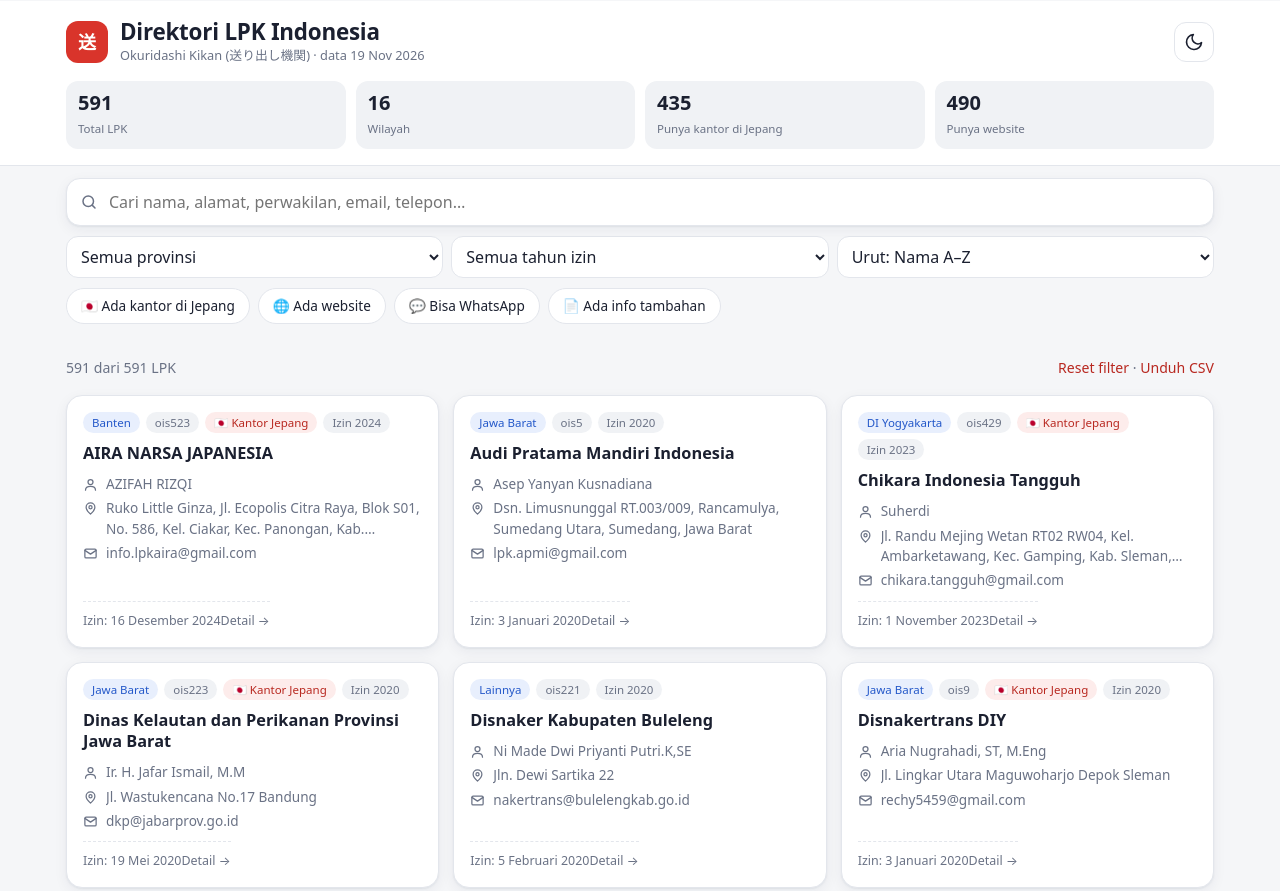
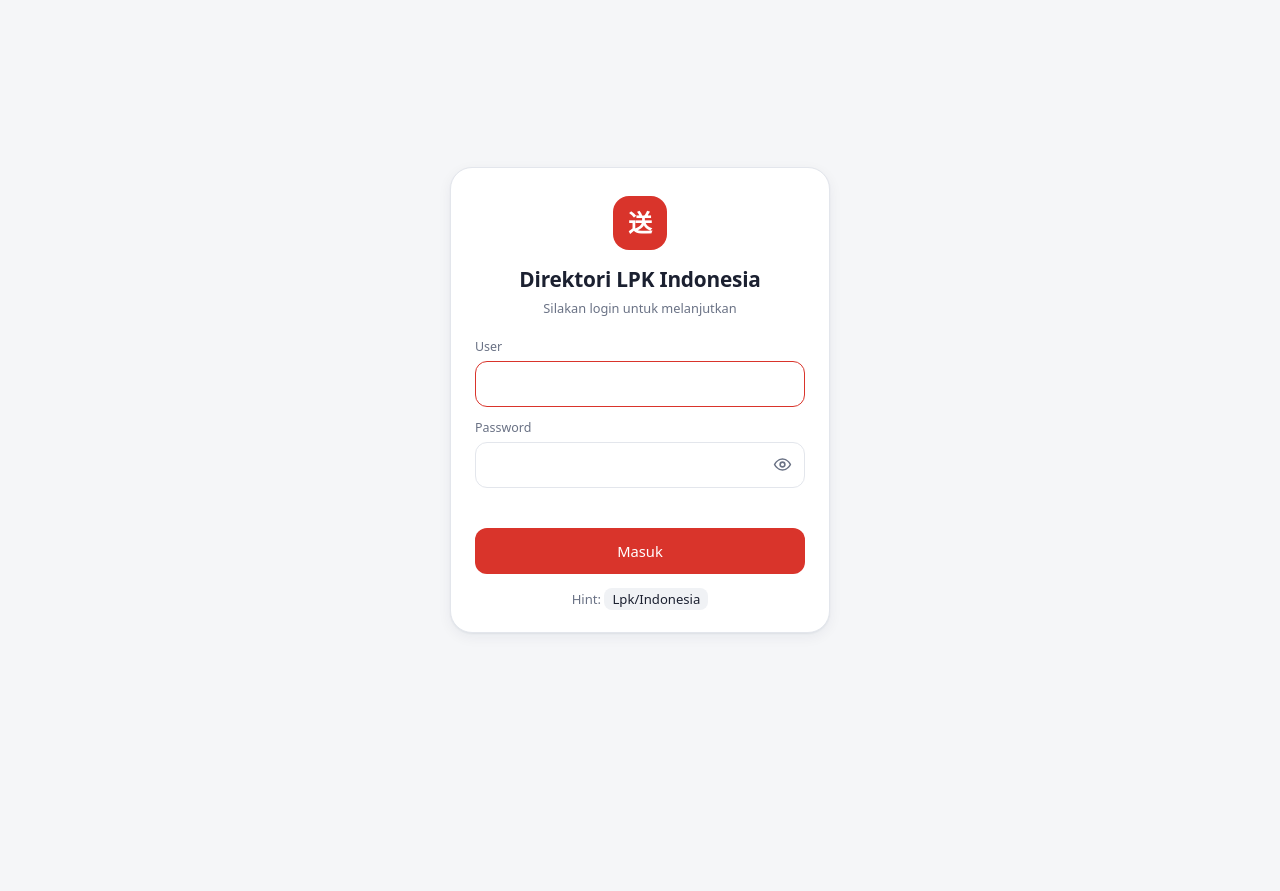
Before and after one commit to ogg-id/okuridashi, a plain HTML site: page index.html in a window 1280 px wide. Shown: the top 891 px of the page. After the commit the page ends 800 px from the top, so only its background shows below. Drawn offline with Linux system fonts and the light colour scheme.

Commit message:
Update index.html

```diff
--- a/index.html
+++ b/index.html
@@ -138,6 +138,39 @@ select{
 .plink{color:var(--accent-text);text-decoration:none}
 .plink:hover{text-decoration:underline}
 
+.login{
+  position:fixed;inset:0;z-index:100;background:var(--bg);display:none;align-items:center;justify-content:center;
+  padding:20px;overflow:auto;
+}
+body.locked .login{display:flex}
+body.locked header,body.locked .toolbar,body.locked main,body.locked footer{display:none}
+.lbox{
+  width:100%;max-width:380px;background:var(--surface);border:1px solid var(--line);border-radius:22px;
+  box-shadow:var(--shadow);padding:28px 24px 22px;text-align:center;
+}
+.lbox .logo{margin:0 auto 14px;width:54px;height:54px;font-size:24px;border-radius:16px}
+.lbox h2{font-size:1.3rem;letter-spacing:-.01em}
+.lbox .sub{margin:4px 0 20px}
+.lbox form{display:grid;gap:12px;text-align:left}
+.lbox label{font-size:.78rem;color:var(--muted);display:block;margin-bottom:4px}
+.lbox input{
+  width:100%;height:46px;border-radius:12px;border:1px solid var(--line);background:var(--surface);
+  padding:0 14px;font-size:1rem;outline:none;
+}
+.lbox input:focus{border-color:var(--accent)}
+.pw{position:relative}
+.pw input{padding-right:48px}
+.pw button{
+  position:absolute;right:4px;top:50%;transform:translateY(-50%);width:38px;height:38px;border:0;background:transparent;
+  border-radius:10px;cursor:pointer;color:var(--muted);display:grid;place-items:center;
+}
+.pw svg{width:19px;height:19px;stroke:currentColor;fill:none;stroke-width:2;stroke-linecap:round;stroke-linejoin:round}
+.lerr{color:var(--accent-text);font-size:.85rem;min-height:1.2em;text-align:center}
+.lbox .btn{height:46px;width:100%}
+.hint{margin-top:16px;font-size:.82rem;color:var(--muted)}
+.hint code{background:var(--surface2);padding:2px 8px;border-radius:8px;font-family:inherit;color:var(--text)}
+.shake{animation:shake .35s}
+@keyframes shake{20%,60%{transform:translateX(-7px)}40%,80%{transform:translateX(7px)}}
 footer{padding:24px 0 40px;text-align:center;font-size:.78rem;color:var(--muted)}
 footer a{color:var(--accent-text)}
 
@@ -151,7 +184,33 @@ footer a{color:var(--accent-text)}
 }
 </style>
 </head>
-<body>
+<body class="locked">
+
+<div class="login" id="login">
+  <div class="lbox" id="lbox">
+    <div class="logo">送</div>
+    <h2>Direktori LPK Indonesia</h2>
+    <div class="sub">Silakan login untuk melanjutkan</div>
+    <form id="loginForm" autocomplete="on">
+      <div>
+        <label for="lu">User</label>
+        <input id="lu" name="username" type="text" autocomplete="username" autocapitalize="none" autocorrect="off" spellcheck="false" required>
+      </div>
+      <div>
+        <label for="lp">Password</label>
+        <div class="pw">
+          <input id="lp" name="password" type="password" autocomplete="current-password" required>
+          <button type="button" id="togglePw" aria-label="Tampilkan password">
+            <svg viewBox="0 0 24 24"><path d="M2 12s3.5-7 10-7 10 7 10 7-3.5 7-10 7S2 12 2 12z"/><circle cx="12" cy="12" r="3"/></svg>
+          </button>
+        </div>
+      </div>
+      <div class="lerr" id="lerr" role="alert"></div>
+      <button class="btn" type="submit">Masuk</button>
+    </form>
+    <div class="hint">Hint: <code>Lpk/Indonesia</code></div>
+  </div>
+</div>
 
 <header>
   <div class="wrap">
@@ -163,9 +222,14 @@ footer a{color:var(--accent-text)}
           <div class="sub">Okuridashi Kikan (送り出し機関) · <span id="updated">memuat…</span></div>
         </div>
       </div>
-      <button class="icon-btn" id="themeBtn" aria-label="Ganti tema">
-        <svg viewBox="0 0 24 24"><path d="M21 12.8A9 9 0 1 1 11.2 3a7 7 0 0 0 9.8 9.8z"/></svg>
-      </button>
+      <div class="row" style="flex:none;flex-wrap:nowrap">
+        <button class="icon-btn" id="themeBtn" aria-label="Ganti tema">
+          <svg viewBox="0 0 24 24"><path d="M21 12.8A9 9 0 1 1 11.2 3a7 7 0 0 0 9.8 9.8z"/></svg>
+        </button>
+        <button class="icon-btn" id="logoutBtn" aria-label="Keluar" title="Keluar">
+          <svg viewBox="0 0 24 24"><path d="M9 21H5a2 2 0 0 1-2-2V5a2 2 0 0 1 2-2h4M16 17l5-5-5-5M21 12H9"/></svg>
+        </button>
+      </div>
     </div>
     <div class="stats" id="stats"></div>
   </div>
@@ -224,6 +288,7 @@ footer a{color:var(--accent-text)}
   // === Ganti jika nama file JSON berbeda ===
   const DATA_URL = 'lpk_indonesia_ois_20261119.json';
   const PAGE = 24;
+  const AUTH = { user: 'lpk', pass: 'Indonesia' }; // user tidak peka huruf besar/kecil
 
   // ---------- Util ----------
   const $ = (s, r = document) => r.querySelector(s);
@@ -532,7 +597,36 @@ footer a{color:var(--accent-text)}
   new IntersectionObserver(([en]) => $('#toolbar').classList.toggle('stuck', !en.isIntersecting), { threshold: 1 })
     .observe(Object.assign(document.body.insertBefore(el('div'), document.body.firstChild), { style: 'height:1px' }));
 
-  init();
+  // ---------- Login ----------
+  let loaded = false;
+  const authed = () => { try { return sessionStorage.getItem('lpk_auth') === '1'; } catch (e) { return false; } };
+  function unlock() {
+    document.body.classList.remove('locked');
+    if (!loaded) { loaded = true; init(); }
+  }
+  $('#loginForm').addEventListener('submit', e => {
+    e.preventDefault();
+    const u = $('#lu').value.trim().toLowerCase(), p = $('#lp').value;
+    if (u === AUTH.user && p === AUTH.pass) {
+      try { sessionStorage.setItem('lpk_auth', '1'); } catch (err) {}
+      $('#lerr').textContent = ''; $('#lp').value = '';
+      unlock();
+    } else {
+      $('#lerr').textContent = 'User atau password salah.';
+      const b = $('#lbox'); b.classList.remove('shake'); void b.offsetWidth; b.classList.add('shake');
+      $('#lp').select();
+    }
+  });
+  $('#togglePw').onclick = () => {
+    const i = $('#lp'); i.type = i.type === 'password' ? 'text' : 'password';
+  };
+  $('#logoutBtn').onclick = () => {
+    try { sessionStorage.removeItem('lpk_auth'); } catch (e) {}
+    closeModal(); $('#lu').value = ''; $('#lp').value = '';
+    document.body.classList.add('locked'); window.scrollTo(0, 0); $('#lu').focus();
+  };
+
+  if (authed()) unlock(); else $('#lu').focus();
 })();
 </script>
 </body>
```
